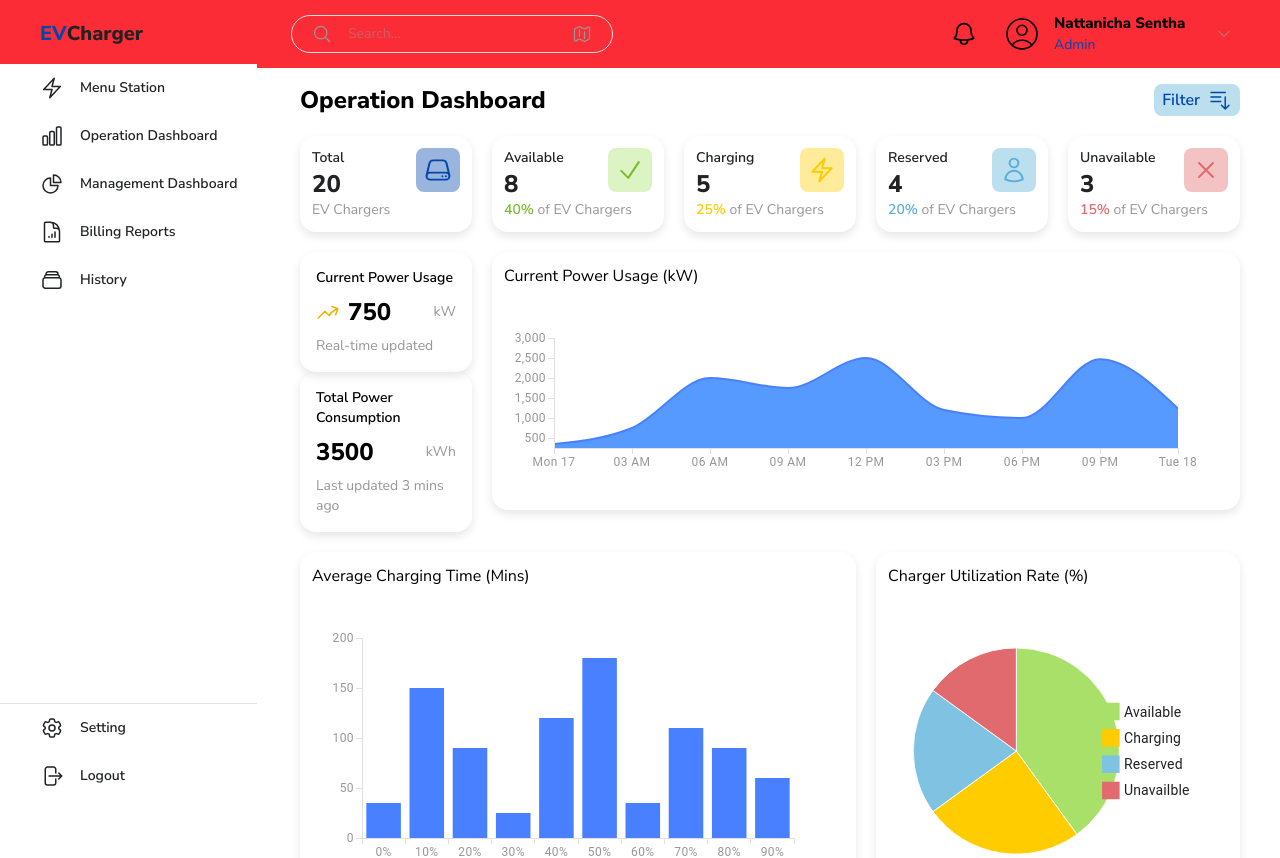
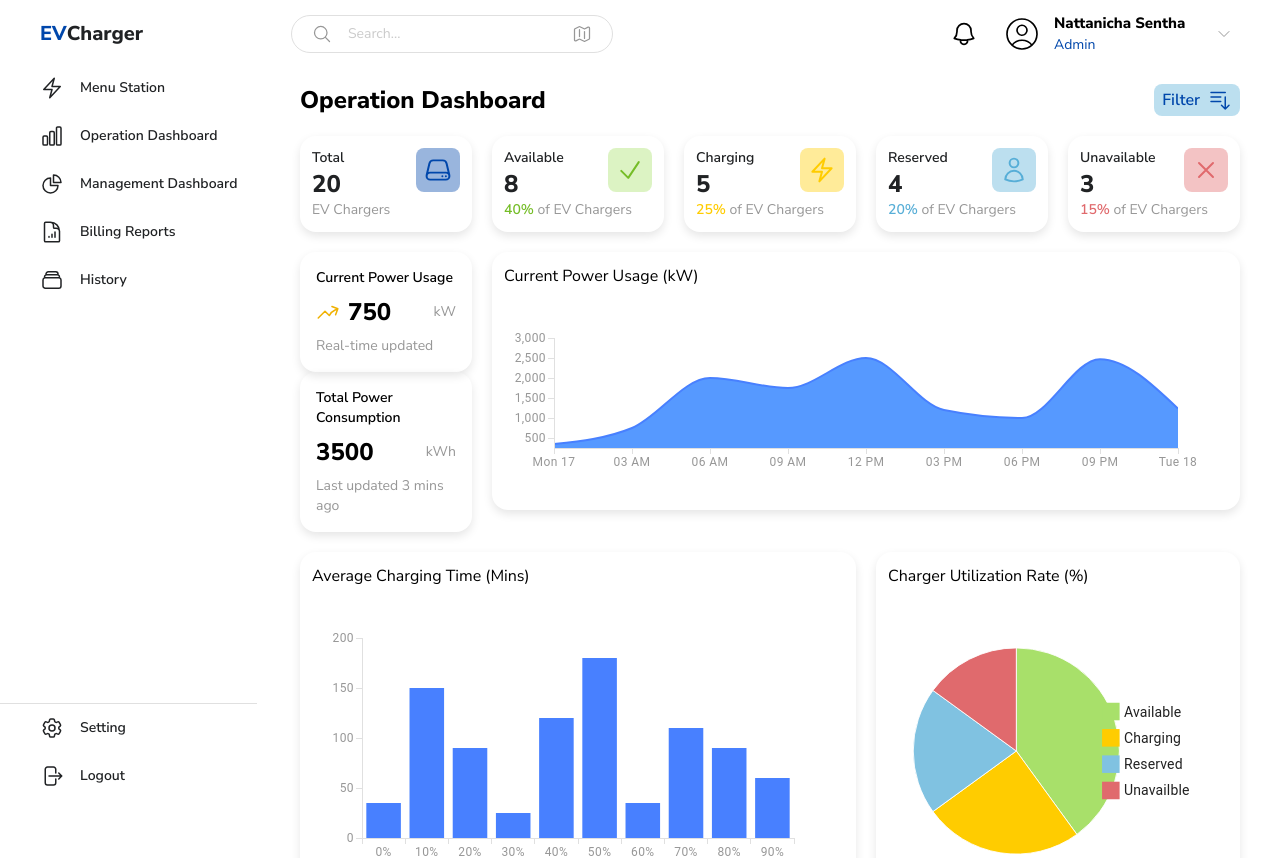
Before and after one commit to NattanichaSent/EV-Charger, a React (Vite) app: page / in a window 1280 px wide. Shown: the top 858 px of the page. Built offline with nearby package versions, Linux system fonts and the light colour scheme.

Commit message:
bg white

```diff
--- a/src/pages/Operation.jsx
+++ b/src/pages/Operation.jsx
@@ -31,7 +31,7 @@
 
     return (
         <div>
-            <TopBar className="fixed top-0 left-0 w-full bg-red-500 z-10" />
+            <TopBar className="fixed top-0 left-0 w-full bg-white z-10" />
             <div className="flex pt-16 pb-10">
                 <div className="hidden lg:block">
                     <SideBar className="fixed top-16 left-0 bottom-0 z-10" />
```
